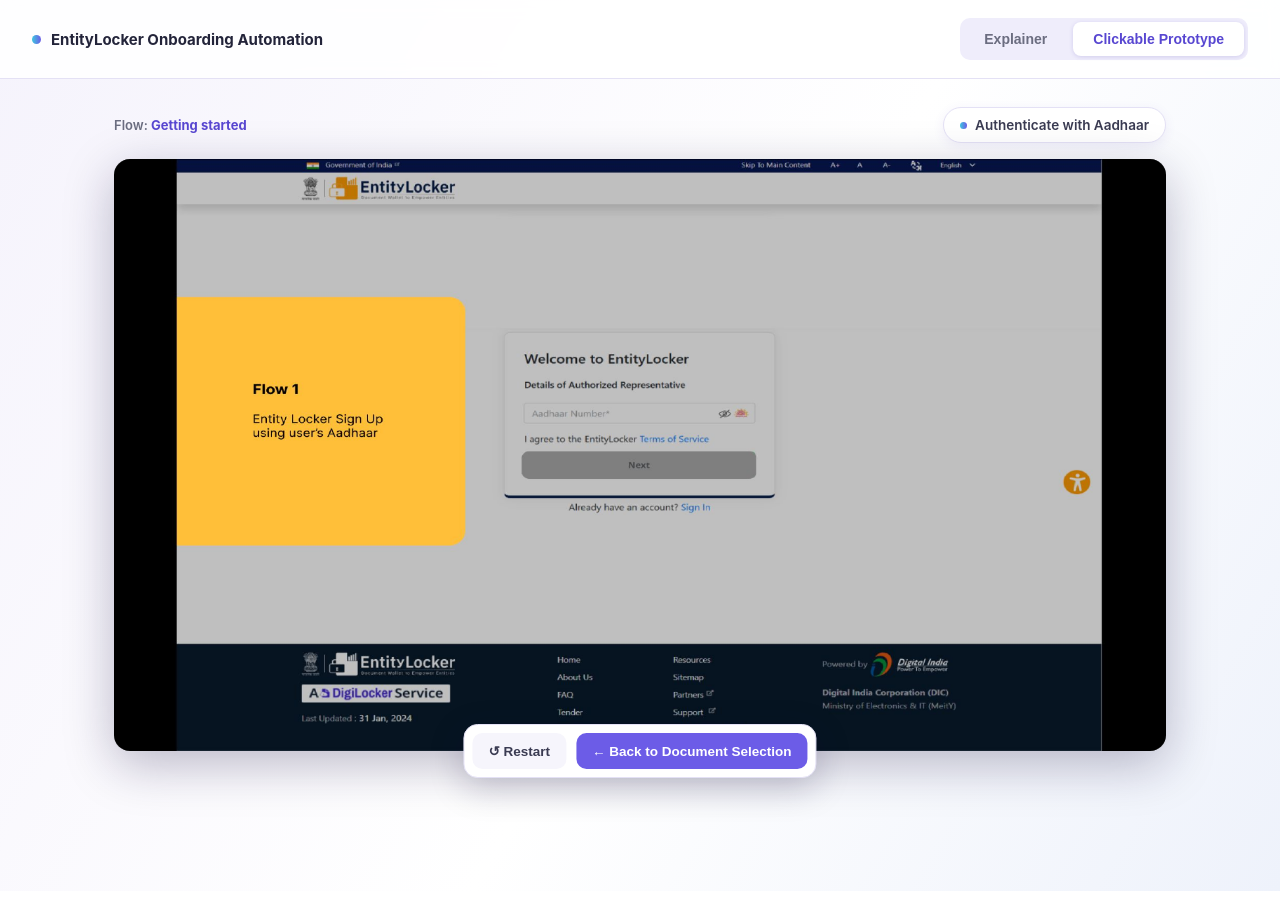
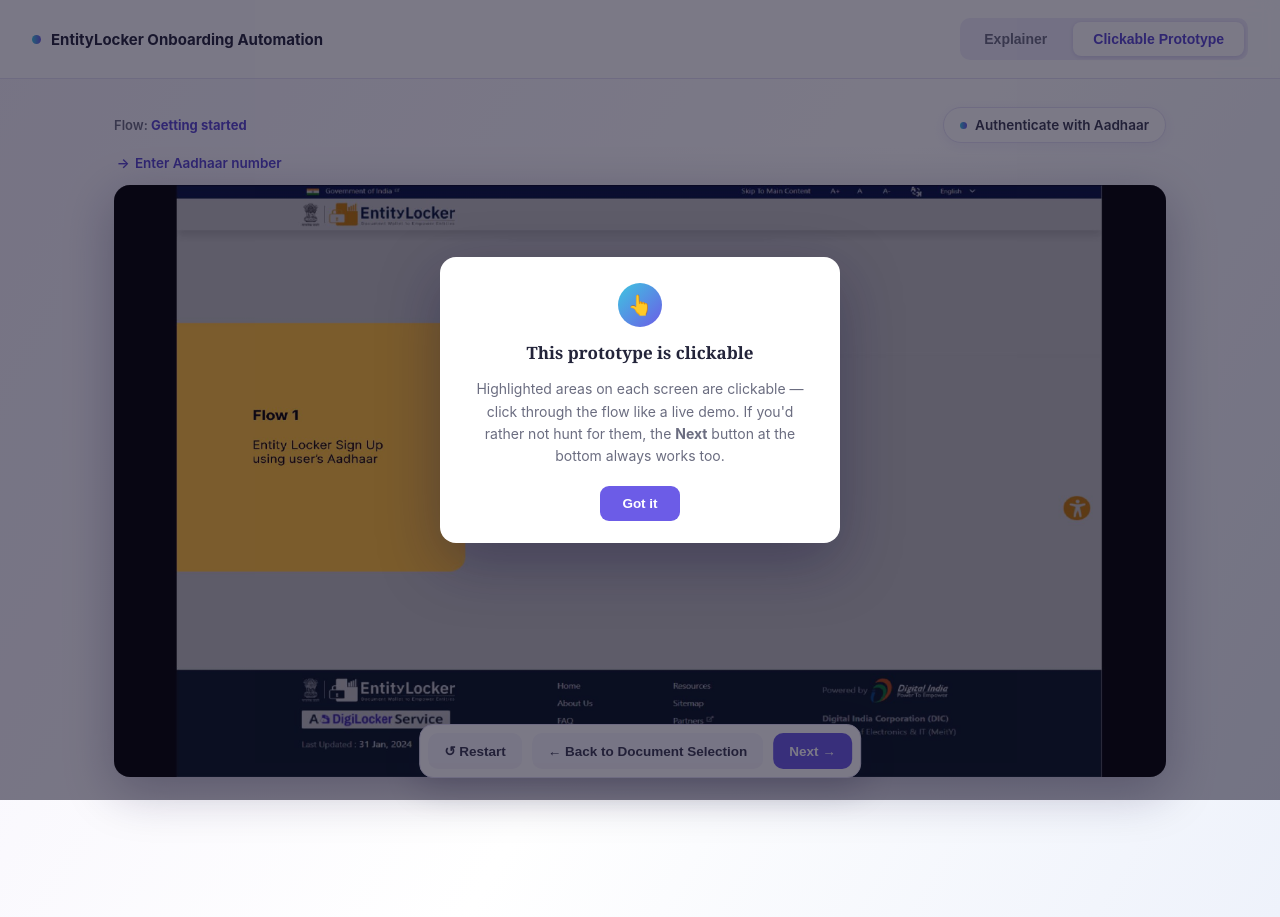
Before and after one commit to kaushalmohan/entity_locker_onboarding_automation, a plain HTML site: page index.html in a window 1280 px wide. Both pictures are taken after a click on the button "Clickable Prototype". Before the commit the page ends 891 px from the top, so only its background shows below. Drawn offline with Linux system fonts and the light colour scheme.

Commit message:
Update index.html
Making clickable areas more obvious

```diff
--- a/index.html
+++ b/index.html
@@ -129,9 +129,17 @@
   .proto-stage img{width:100%; height:100%; display:block; object-fit:contain; background:#fff;}
   .hotspot{
     position:absolute; cursor:pointer; border-radius:8px;
+    background:rgba(108,92,231,.07);
+    outline:1.5px solid rgba(108,92,231,.4);
+    box-shadow:0 0 0 rgba(108,92,231,.35);
+    animation: hotspotGlow 2.2s ease-in-out infinite;
     transition:background .15s ease, outline .15s ease;
   }
-  .hotspot:hover{background:rgba(108,92,231,.14); outline:2px solid rgba(108,92,231,.55);}
+  @keyframes hotspotGlow{
+    0%, 100% { box-shadow:0 0 0 rgba(108,92,231,.35); outline-color:rgba(108,92,231,.35); }
+    50% { box-shadow:0 0 14px rgba(108,92,231,.35); outline-color:rgba(108,92,231,.75); }
+  }
+  .hotspot:hover{background:rgba(108,92,231,.2); outline:2px solid rgba(108,92,231,.8); animation-play-state:paused;}
   .hotspot::after{
     content: attr(data-hint);
     position:absolute; bottom:calc(100% + 6px); left:50%; transform:translateX(-50%);
@@ -139,6 +147,38 @@
     border-radius:6px; white-space:nowrap; opacity:0; pointer-events:none; transition:opacity .15s ease;
   }
   .hotspot:hover::after{opacity:.92;}
+  .hotspot.nudge{ animation: hotspotNudge 0.6s ease-in-out 3; }
+  @keyframes hotspotNudge{
+    0%, 100% { transform:scale(1); box-shadow:0 0 0 rgba(108,92,231,.35); }
+    50% { transform:scale(1.045); box-shadow:0 0 22px rgba(108,92,231,.6); outline-color:rgba(108,92,231,.9); }
+  }
+
+  .cta-hint{
+    display:flex; align-items:center; gap:6px; font-size:13.5px; font-weight:600;
+    color:var(--purple-dark); margin:-4px 0 14px 2px;
+  }
+  .cta-hint .arrow{display:inline-block; animation: ctaArrow 1.3s ease-in-out infinite;}
+  @keyframes ctaArrow{ 0%,100%{transform:translateX(0);} 50%{transform:translateX(4px);} }
+
+  .coachmark{
+    position:fixed; inset:0; background:rgba(15,12,35,.55); z-index:100;
+    display:flex; align-items:center; justify-content:center; padding:20px;
+  }
+  .coachmark-card{
+    background:#fff; border-radius:16px; max-width:400px; padding:26px 26px 22px; text-align:center;
+    box-shadow:0 20px 60px rgba(20,15,60,.35);
+  }
+  .coachmark-card .cm-icon{
+    width:44px;height:44px;border-radius:50%; margin:0 auto 14px; display:flex; align-items:center; justify-content:center;
+    background:linear-gradient(135deg,var(--blue),var(--purple)); color:#fff; font-size:20px; font-weight:700;
+  }
+  .coachmark-card h3{font-size:17px; margin-bottom:8px; font-family:Georgia,serif;}
+  .coachmark-card p{font-size:14px; color:var(--muted); line-height:1.6; margin-bottom:18px;}
+  .coachmark-card button{
+    background:var(--purple); color:#fff; border:none; padding:10px 22px; border-radius:9px;
+    font-size:13.5px; font-weight:700; cursor:pointer;
+  }
+  .coachmark-card button:hover{background:var(--purple-dark);}
 
   .decision-card{
     position:absolute; inset:0; display:flex; align-items:center; justify-content:center;
@@ -263,6 +303,7 @@
       <div class="crumb" id="crumb">Flow: <b>Getting started</b></div>
       <div class="badge"><span class="step-dot"></span><span id="badge-text">Authenticate with Aadhaar OTP</span></div>
     </div>
+    <div class="cta-hint" id="cta-hint" style="display:none;"><span class="arrow">→</span><span id="cta-hint-text"></span></div>
     <div class="proto-stage" id="stage">
       <img id="stage-img" src="" alt="EntityLocker screen">
       <div id="hotspot-layer"></div>
@@ -274,16 +315,31 @@
 
 <div class="fixed-nav" id="fixed-nav" style="display:none;">
   <button class="nav-btn" id="btn-restart">↺ Restart</button>
-  <button class="nav-btn primary" id="btn-back">← Back to Document Selection</button>
+  <button class="nav-btn" id="btn-back">← Back to Document Selection</button>
+  <button class="nav-btn primary" id="btn-next" style="display:none;">Next →</button>
+</div>
+
+<div class="coachmark" id="coachmark" style="display:none;">
+  <div class="coachmark-card">
+    <div class="cm-icon">👆</div>
+    <h3>This prototype is clickable</h3>
+    <p>Highlighted areas on each screen are clickable — click through the flow like a live demo. If you'd rather not hunt for them, the <b>Next</b> button at the bottom always works too.</p>
+    <button id="coachmark-dismiss">Got it</button>
+  </div>
 </div>
 
 <script>
 /* ---------------- TAB SWITCHING ---------------- */
+let coachmarkShown = false;
 function switchTab(name){
   document.querySelectorAll('.tab-btn').forEach(b=>b.classList.toggle('active', b.dataset.tab===name));
   document.getElementById('tab-explainer').classList.toggle('active', name==='explainer');
   document.getElementById('tab-prototype').classList.toggle('active', name==='prototype');
   document.getElementById('fixed-nav').style.display = (name==='prototype') ? 'flex' : 'none';
+  if(name==='prototype' && !coachmarkShown){
+    coachmarkShown = true;
+    document.getElementById('coachmark').style.display = 'flex';
+  }
 }
 document.querySelectorAll('.tab-btn').forEach(b=>b.addEventListener('click', ()=>switchTab(b.dataset.tab)));
 
@@ -420,13 +476,60 @@ const STATES = {
 };
 
 let history = ['auth-1'];
+let nudgeTimer = null;
+let nudgeInterval = null;
 
 function currentId(){ return history[history.length-1]; }
+
+function clearNudge(){
+  if(nudgeTimer){ clearTimeout(nudgeTimer); nudgeTimer = null; }
+  if(nudgeInterval){ clearInterval(nudgeInterval); nudgeInterval = null; }
+}
+
+function scheduleNudge(){
+  clearNudge();
+  nudgeTimer = setTimeout(()=>{
+    triggerNudge();
+    nudgeInterval = setInterval(triggerNudge, 6000);
+  }, 4500);
+}
+
+function triggerNudge(){
+  const spots = document.querySelectorAll('#hotspot-layer .hotspot');
+  spots.forEach(el=>{
+    el.classList.remove('nudge');
+    void el.offsetWidth; // restart animation
+    el.classList.add('nudge');
+  });
+}
+
+function setCtaHint(text){
+  const hintEl = document.getElementById('cta-hint');
+  const hintText = document.getElementById('cta-hint-text');
+  if(text){
+    hintText.textContent = text;
+    hintEl.style.display = 'flex';
+  } else {
+    hintEl.style.display = 'none';
+  }
+}
+
+function setNextButton(target){
+  const btn = document.getElementById('btn-next');
+  if(target){
+    btn.style.display = 'inline-flex';
+    btn.onclick = ()=>renderState(target);
+  } else {
+    btn.style.display = 'none';
+    btn.onclick = null;
+  }
+}
 
 function renderState(id, push=true){
   if(push){
     if(currentId() !== id) history.push(id);
   }
+  clearNudge();
   const s = STATES[id];
   document.getElementById('crumb').innerHTML = 'Flow: <b>' + s.flow + '</b>';
   document.getElementById('badge-text').textContent = s.badge;
@@ -458,6 +561,8 @@ function renderState(id, push=true){
     dLayer.querySelectorAll('.decision-opt').forEach(btn=>{
       btn.addEventListener('click', ()=>renderState(btn.dataset.target));
     });
+    setCtaHint('Choose one of the two options below');
+    setNextButton(null);
   } else if(s.custom === 'solepan-start'){
     imgEl.src = s.img;
     const hs1 = makeHotspot({x:39.9,y:46.2,w:20.1,h:3.9}, 'solepan-success', 'Try a PAN linked to Aadhaar');
@@ -465,6 +570,9 @@ function renderState(id, push=true){
     hs1.addEventListener('click', ()=>renderState('solepan-success'));
     hs2.addEventListener('click', ()=>renderState('solepan-fail'));
     hLayer.appendChild(hs1); hLayer.appendChild(hs2);
+    setCtaHint('Choose one of the two highlighted paths above');
+    setNextButton(null);
+    scheduleNudge();
   } else {
     imgEl.src = s.img;
     (s.hotspots||[]).forEach(h=>{
@@ -472,6 +580,19 @@ function renderState(id, push=true){
       el.addEventListener('click', ()=>renderState(h.target));
       hLayer.appendChild(el);
     });
+    const hs = s.hotspots || [];
+    if(hs.length === 1){
+      setCtaHint(hs[0].hint || 'Click the highlighted area to continue');
+      setNextButton(hs[0].target);
+      scheduleNudge();
+    } else if(hs.length > 1){
+      setCtaHint('Choose one of the highlighted options above');
+      setNextButton(null);
+      scheduleNudge();
+    } else {
+      setCtaHint(null);
+      setNextButton(null);
+    }
   }
 
   if(s.isEnd){
@@ -502,6 +623,9 @@ document.getElementById('btn-back').addEventListener('click', ()=>{
   history = ['auth-1','doc-selector'];
   renderState('doc-selector', false);
 });
+document.getElementById('coachmark-dismiss').addEventListener('click', ()=>{
+  document.getElementById('coachmark').style.display = 'none';
+});
 
 renderState('auth-1', false);
 </script>
```
